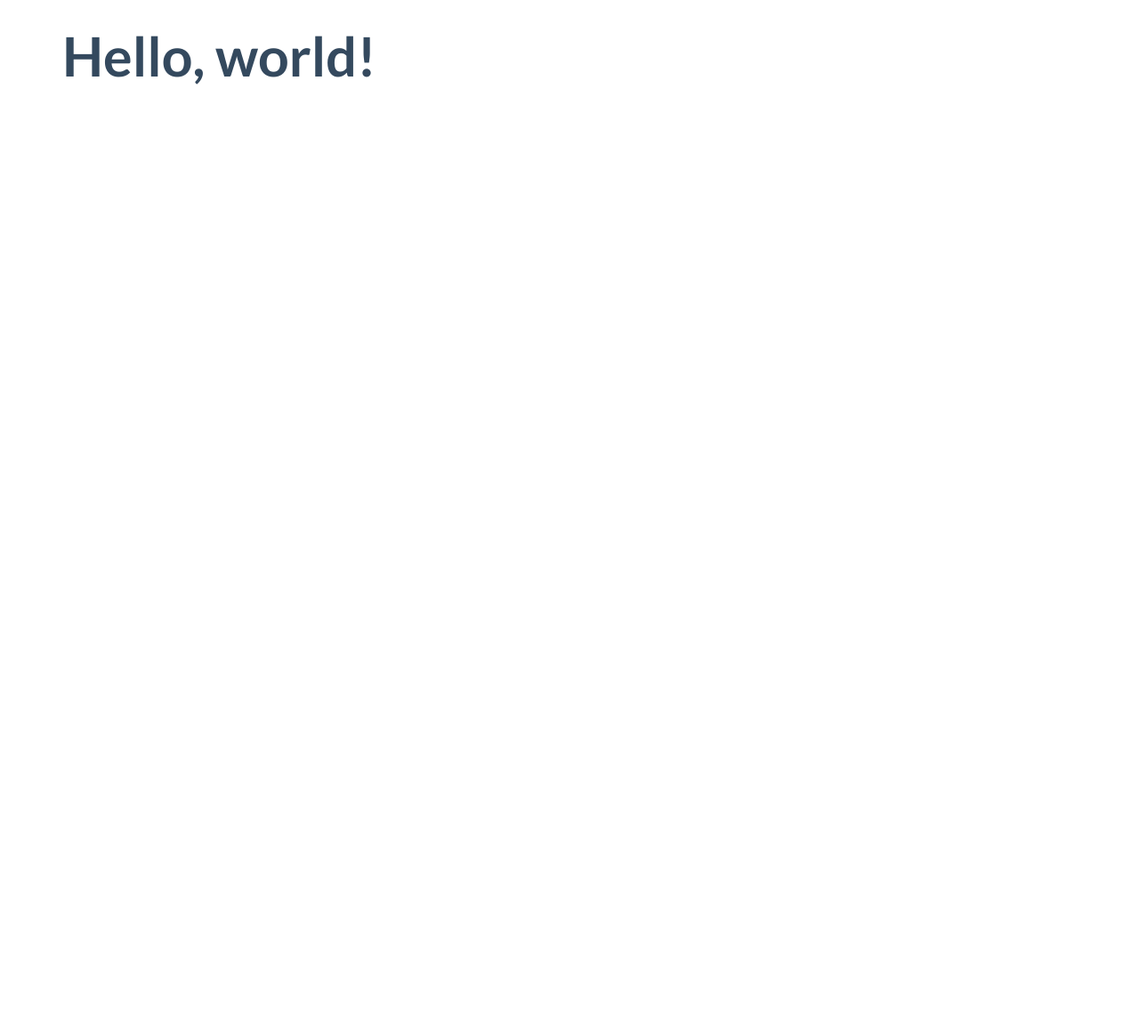
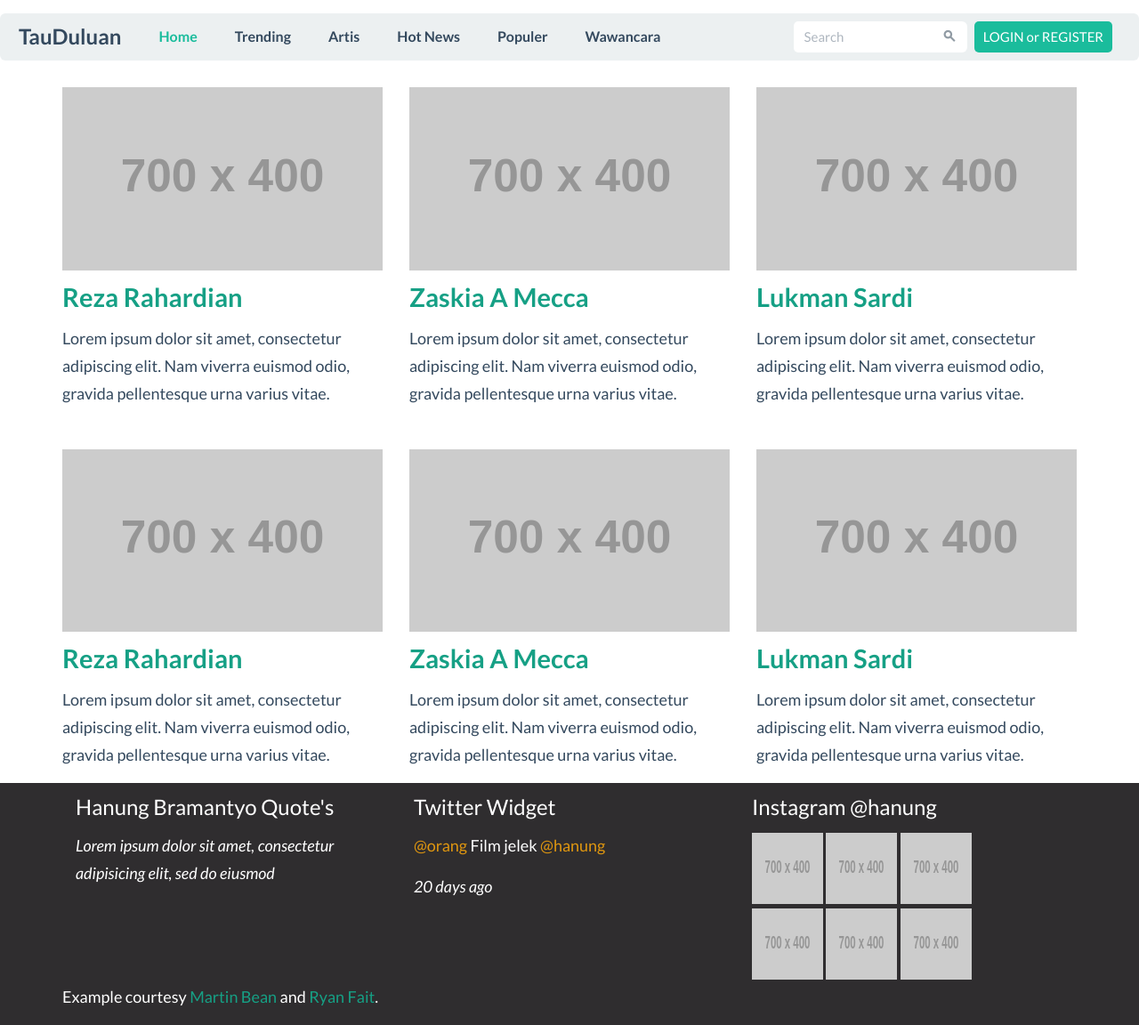
Before and after one commit to tauduluan/tauduluan.github.io, a plain HTML site: page index.html in a window 1280 px wide. Shown: the whole page at 89% size. Before the commit the page ends 800 px from the top, so only its background shows below. Drawn offline with Linux system fonts and the light colour scheme; placeholder pictures from the web are drawn by us.

Commit message:
Initial layout

```diff
--- /dev/null
+++ b/css/style.css
@@ -0,0 +1,12 @@
+body {
+	margin-top: 15px;
+}
+
+.italic { font-style: italic;  }
+.mention { color: #E09710; }
+.instagram { margin-bottom: 5px; }
+
+#footer {
+	background-color: #2F2D2F;
+	color: #fff;
+}
--- a/index.html
+++ b/index.html
@@ -12,6 +12,7 @@
     <link href="css/flat-ui.min.css" rel="stylesheet">
 
     <link rel="shortcut icon" href="img/favicon.ico">
+    <link rel="stylesheet" type="text/css" href="css/style.css">
 
     <!-- HTML5 shim, for IE6-8 support of HTML5 elements. All other JS at the end of file. -->
     <!--[if lt IE 9]>
@@ -20,11 +21,124 @@
     <![endif]-->
   </head>
   <body>
-    <div class="container">
-        <h1>Hello, world!</h1>
-    </div>
+    <nav class="navbar navbar-default" role="navigation">
+  <div class="navbar-header">
+    <button type="button" class="navbar-toggle" data-toggle="collapse" data-target="#navbar-collapse-01">
+      <span class="sr-only">Toggle navigation</span>
+    </button>
+    <a class="navbar-brand" href="#">TauDuluan</a>
+  </div>
+  <div class="collapse navbar-collapse" id="navbar-collapse-01">
+    <ul class="nav navbar-nav">
+      <li class="active"><a href="#fakelink">Home</a></li>
+      <li><a href="#fakelink">Trending</a></li>
+      <li><a href="#fakelink">Artis</a></li>
+      <li><a href="#fakelink">Hot News</a></li>
+      <li><a href="#fakelink">Populer</a></li>
+      <li><a href="#fakelink">Wawancara</a></li>
+    </ul>
+    <form class="navbar-form navbar-right" action="#" role="search">
+      <div class="form-group">
+        <div class="input-group">
+          <input class="form-control" id="navbarInput-01" type="search" placeholder="Search">
+          <span class="input-group-btn">
+            <button type="submit" class="btn"><span class="fui-search"></span></button>
+          </span>
+        </div>
+      </div>
+      <button class="btn btn-primary navbar-btn" type="button">LOGIN or REGISTER</button>
+    </form>
+  </div><!-- /.navbar-collapse -->
+</nav><!-- /navbar -->
+  <div class="container">
+    <div class="row">
+            <div class="col-md-4">
+                <a href="#">
+                    <img class="img-responsive" src="http://placehold.it/700x400" alt="">
+                </a>
+                <h4>
+                    <a href="#">Reza Rahardian</a>
+                </h4>
+                <p>Lorem ipsum dolor sit amet, consectetur adipiscing elit. Nam viverra euismod odio, gravida pellentesque urna varius vitae.</p>
+            </div>
+            <div class="col-md-4">
+                <a href="#">
+                    <img class="img-responsive" src="http://placehold.it/700x400" alt="">
+                </a>
+                <h4>
+                    <a href="#">Zaskia A Mecca</a>
+                </h4>
+                <p>Lorem ipsum dolor sit amet, consectetur adipiscing elit. Nam viverra euismod odio, gravida pellentesque urna varius vitae.</p>
+            </div>
+            <div class="col-md-4">
+                <a href="#">
+                    <img class="img-responsive" src="http://placehold.it/700x400" alt="">
+                </a>
+                <h4>
+                    <a href="#">Lukman Sardi</a>
+                </h4>
+                <p>Lorem ipsum dolor sit amet, consectetur adipiscing elit. Nam viverra euismod odio, gravida pellentesque urna varius vitae.</p>
+            </div>
+        </div><br>
+        <div class="row">
+          <div class="col-md-4">
+                <a href="#">
+                    <img class="img-responsive" src="http://placehold.it/700x400" alt="">
+                </a>
+                <h4>
+                    <a href="#">Reza Rahardian</a>
+                </h4>
+                <p>Lorem ipsum dolor sit amet, consectetur adipiscing elit. Nam viverra euismod odio, gravida pellentesque urna varius vitae.</p>
+            </div>
+            <div class="col-md-4">
+                <a href="#">
+                    <img class="img-responsive" src="http://placehold.it/700x400" alt="">
+                </a>
+                <h4>
+                    <a href="#">Zaskia A Mecca</a>
+                </h4>
+                <p>Lorem ipsum dolor sit amet, consectetur adipiscing elit. Nam viverra euismod odio, gravida pellentesque urna varius vitae.</p>
+            </div>
+            <div class="col-md-4">
+                <a href="#">
+                    <img class="img-responsive" src="http://placehold.it/700x400" alt="">
+                </a>
+                <h4>
+                    <a href="#">Lukman Sardi</a>
+                </h4>
+                <p>Lorem ipsum dolor sit amet, consectetur adipiscing elit. Nam viverra euismod odio, gravida pellentesque urna varius vitae.</p>
+            </div>
+        </div>
+      </div>
     <!-- /.container -->
 
+     <div id="footer">
+      <div class="container">
+        <div class="col-md-4">
+          <h6>Hanung Bramantyo Quote's</h6>
+          <p class="italic">
+            Lorem ipsum dolor sit amet, consectetur adipisicing elit, sed do eiusmod
+          </p>
+        </div>
+        <div class="col-md-4">
+          <h6>Twitter Widget</h6>
+          <p class="desc">
+            <span class="mention">@orang</span> Film jelek <span class="mention">@hanung</span>
+            <p class="italic">20 days ago</p>
+          </p>
+        </div>
+        <div class="col-md-4">
+          <h6>Instagram @hanung</h6>
+          <img src="http://placehold.it/700x400" width="80" height="80" class="instagram">
+          <img src="http://placehold.it/700x400" width="80" height="80" class="instagram">
+          <img src="http://placehold.it/700x400" width="80" height="80" class="instagram"><br>
+          <img src="http://placehold.it/700x400" width="80" height="80" class="instagram">
+          <img src="http://placehold.it/700x400" width="80" height="80" class="instagram">
+          <img src="http://placehold.it/700x400" width="80" height="80" class="instagram">
+        </div>
+        <p class="muted credit">Example courtesy <a href="http://martinbean.co.uk">Martin Bean</a> and <a href="http://ryanfait.com/sticky-footer/">Ryan Fait</a>.</p>
+      </div>
+    </div>
 
     <!-- jQuery (necessary for Flat UI's JavaScript plugins) -->
     <script src="js/vendor/jquery.min.js"></script>
```
